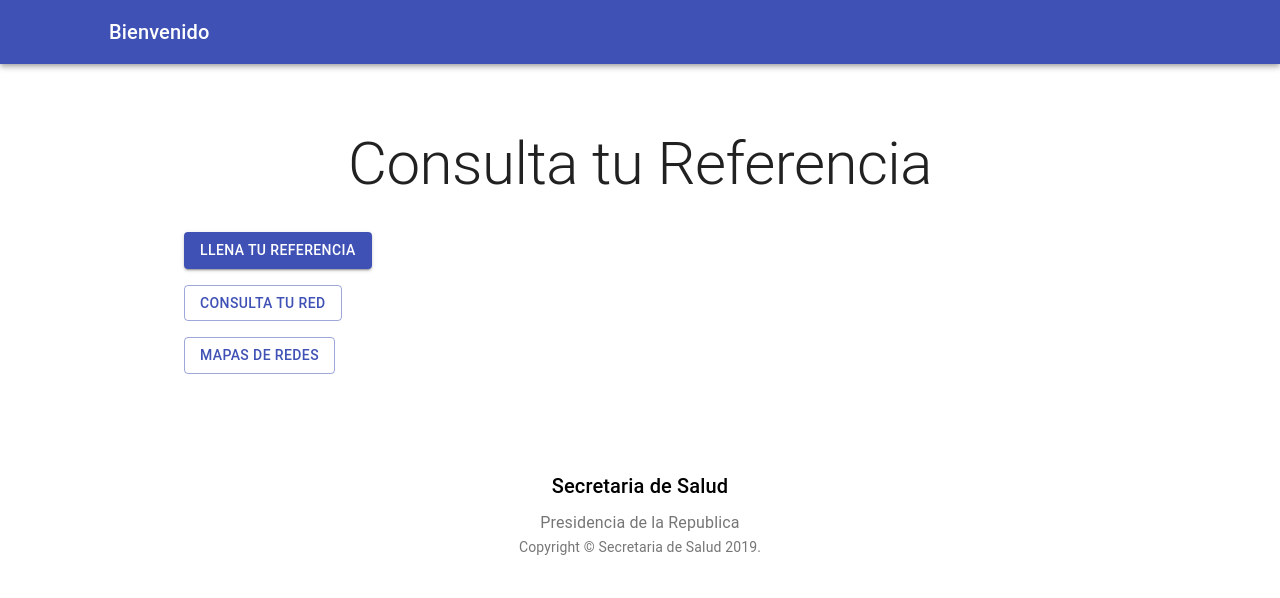
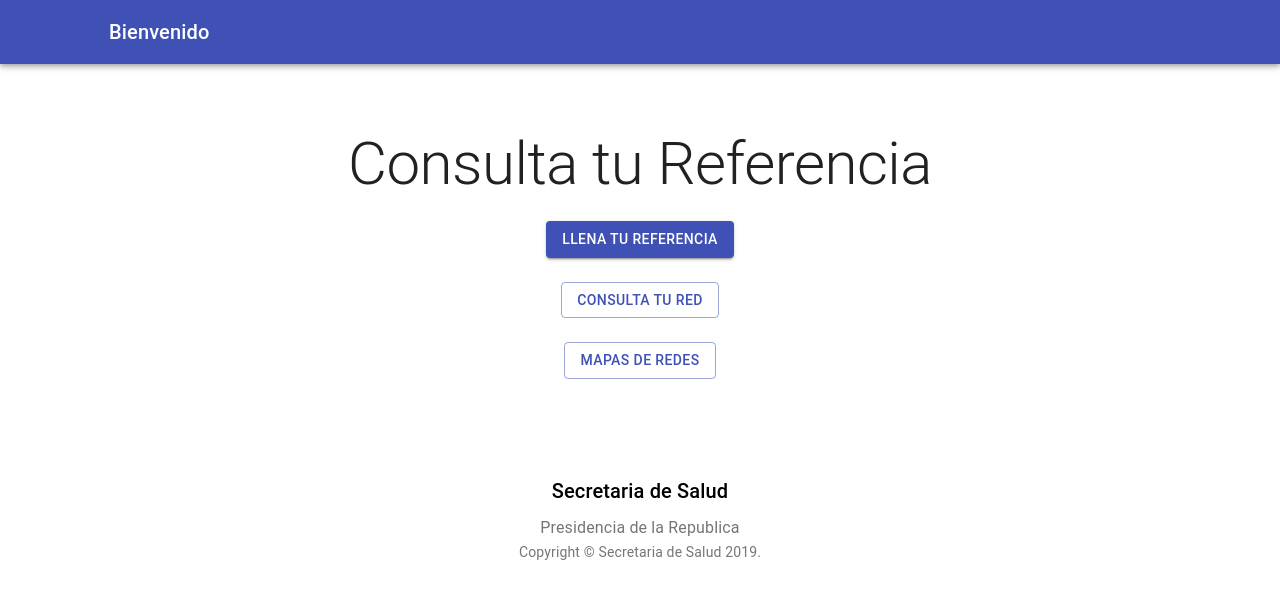
Before and after one commit to christian-rivera95/telemedics, a React (Create React App) app in the folder react-telemedics/: page /dashboard in a window 1280 px wide. Shown: the top 598 px of the page. Built offline with nearby package versions, Linux system fonts and the light colour scheme.

Commit message:
align items

```diff
--- a/react-telemedics/src/dashboard.js
+++ b/react-telemedics/src/dashboard.js
@@ -95,14 +95,15 @@ export default function Dashboard({ isAdmin }) {
               >
                 Consulta tu Referencia
               </Typography>
-              <div className={classes.heroButtons}>
-                <Grid container spacing={2} direction="column" justify="center">
+              <Grid
+                container
+                direction="column"
+                justify="center"
+                alignItems="center"
+                spacing={3}
+              >
                 <Grid item>
-                    <Button
-                      variant="contained"
-                      color="primary"
-                      onClick={onClick}
-                    >
+                  <Button variant="contained" color="primary" onClick={onClick}>
                     Llena tu Referencia
                   </Button>
                 </Grid>
@@ -117,7 +118,6 @@ export default function Dashboard({ isAdmin }) {
                   </Button>
                 </Grid>
               </Grid>
-              </div>
             </Container>
           </div>
         </main>
```
Lines whose indentation alone changed are shown as unchanged.
